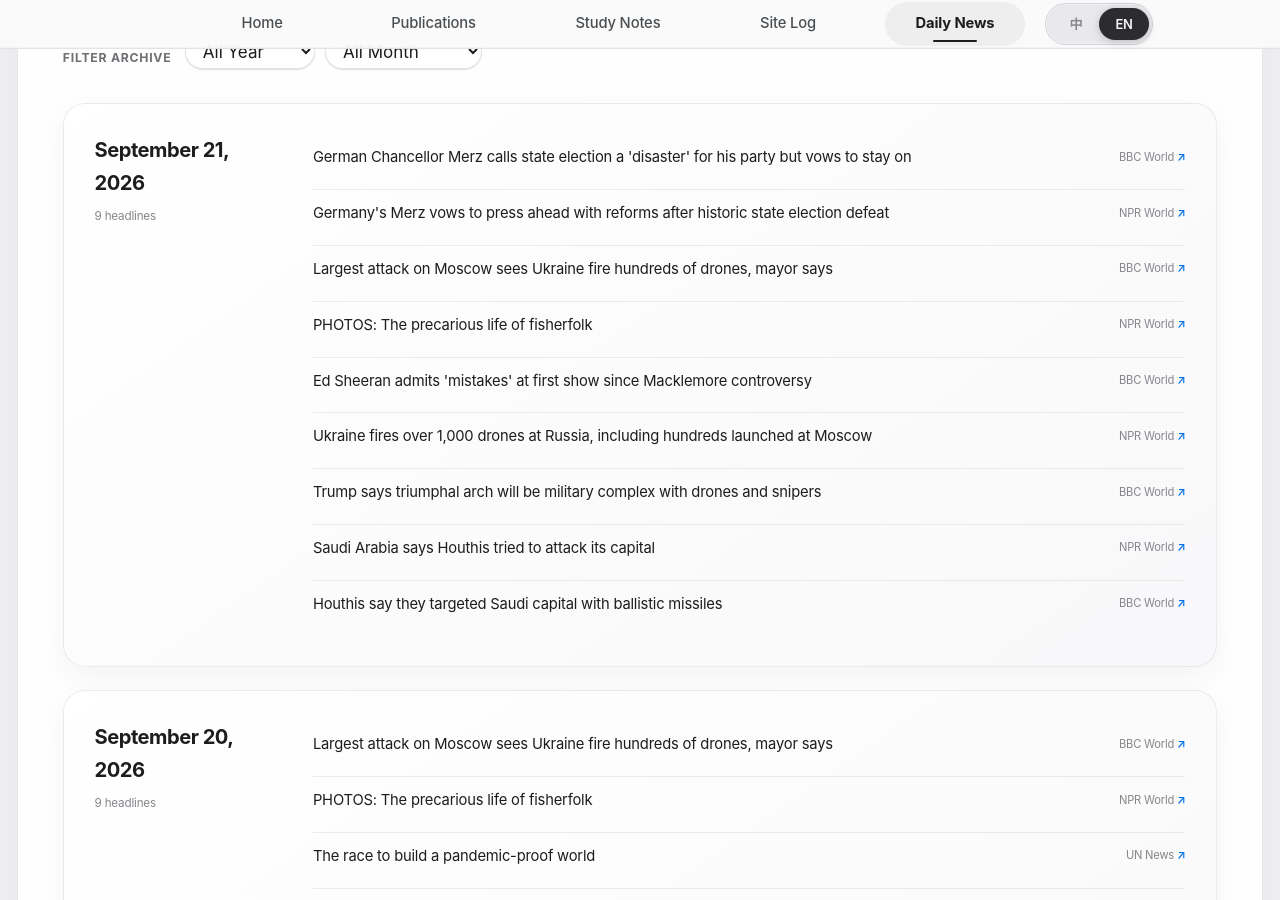
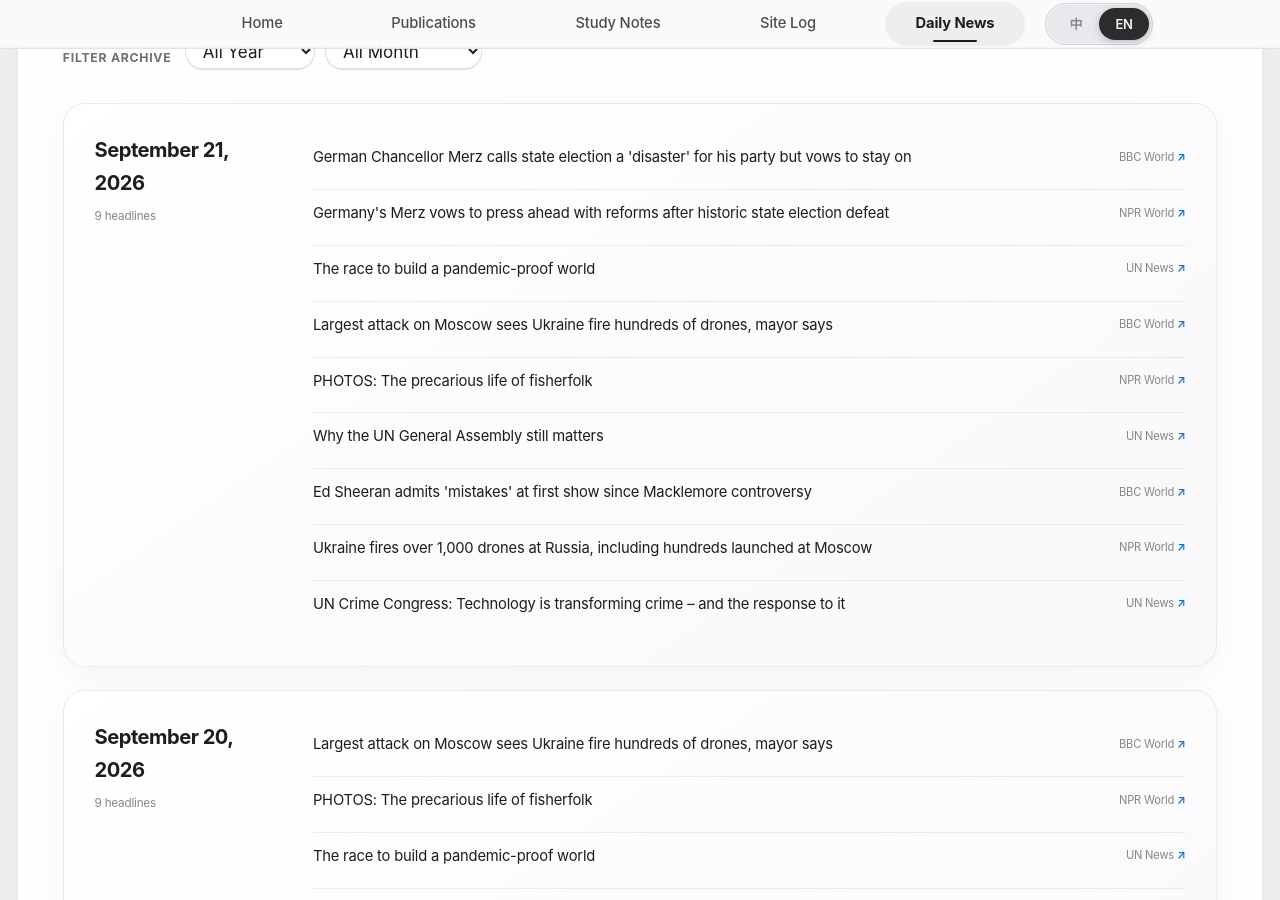
Before and after one commit to HaoxiangLuo/HaoxiangLuo.github.io, a Jekyll site: the page built from _pages/daily-news.html, in a window 1280 px wide and 900 px high, scrolled down 297 px. Built offline with Jekyll 4.4.1, drawn with Linux system fonts in a browser that asks for light colours; a style sheet for code colours, icons or effects is not loaded.

Commit message:
Update daily news 2026-09-21

```diff
--- a/_data/daily_news.json
+++ b/_data/daily_news.json
@@ -1,5 +1,5 @@
 {
-  "updated_at": "2026-09-21T02:25:31+08:00",
+  "updated_at": "2026-09-21T03:20:58+08:00",
   "days": [
     {
       "date": "2026-09-21",
@@ -17,6 +17,12 @@
           "title_zh": "德国默茨誓言在历史性的州选举失败后继续推进改革"
         },
         {
+          "title": "The race to build a pandemic-proof world",
+          "source": "UN News",
+          "url": "https://news.un.org/feed/view/en/story/2026/09/1168377",
+          "title_zh": "建立一个抵御大流行病的世界的竞赛"
+        },
+        {
           "title": "Largest attack on Moscow sees Ukraine fire hundreds of drones, mayor says",
           "source": "BBC World",
           "url": "https://www.bbc.co.uk/news/articles/c34gdjk1ne8yo?at_medium=RSS&at_campaign=rss",
@@ -27,6 +33,12 @@
           "source": "NPR World",
           "url": "https://www.npr.org/2026/09/20/g-s1-143447/photos-fishermen-sea-india",
           "title_zh": "照片：渔民不稳定的生活"
+        },
+        {
+          "title": "Why the UN General Assembly still matters",
+          "source": "UN News",
+          "url": "https://news.un.org/feed/view/en/story/2026/09/1168361",
+          "title_zh": "为什么联合国大会仍然重要"
         },
         {
           "title": "Ed Sheeran admits 'mistakes' at first show since Macklemore controversy",
@@ -41,22 +53,10 @@
           "title_zh": "乌克兰向俄罗斯发射了1000多架无人机，其中数百架是在莫斯科发射的"
         },
         {
-          "title": "Trump says triumphal arch will be military complex with drones and snipers",
-          "source": "BBC World",
-          "url": "https://www.bbc.co.uk/news/articles/cqdj4pez00dzo?at_medium=RSS&at_campaign=rss",
-          "title_zh": "特朗普称凯旋门将成为配备无人机和狙击手的军事综合体"
-        },
-        {
-          "title": "Saudi Arabia says Houthis tried to attack its capital",
-          "source": "NPR World",
-          "url": "https://www.npr.org/2026/09/19/nx-s1-5974980/saudi-arabia-houthis-attempted-attack-capital",
-          "title_zh": "沙特阿拉伯称胡塞武装试图袭击其首都"
-        },
-        {
-          "title": "Houthis say they targeted Saudi capital with ballistic missiles",
-          "source": "BBC World",
-          "url": "https://www.bbc.co.uk/news/articles/cwly5d9v7r43o?at_medium=RSS&at_campaign=rss",
-          "title_zh": "胡塞武装称他们用弹道导弹瞄准沙特首都"
+          "title": "UN Crime Congress: Technology is transforming crime – and the response to it",
+          "source": "UN News",
+          "url": "https://news.un.org/feed/view/en/story/2026/09/1168370",
+          "title_zh": "联合国犯罪大会：技术正在改变犯罪行为及其应对措施"
         }
       ]
     },
```
